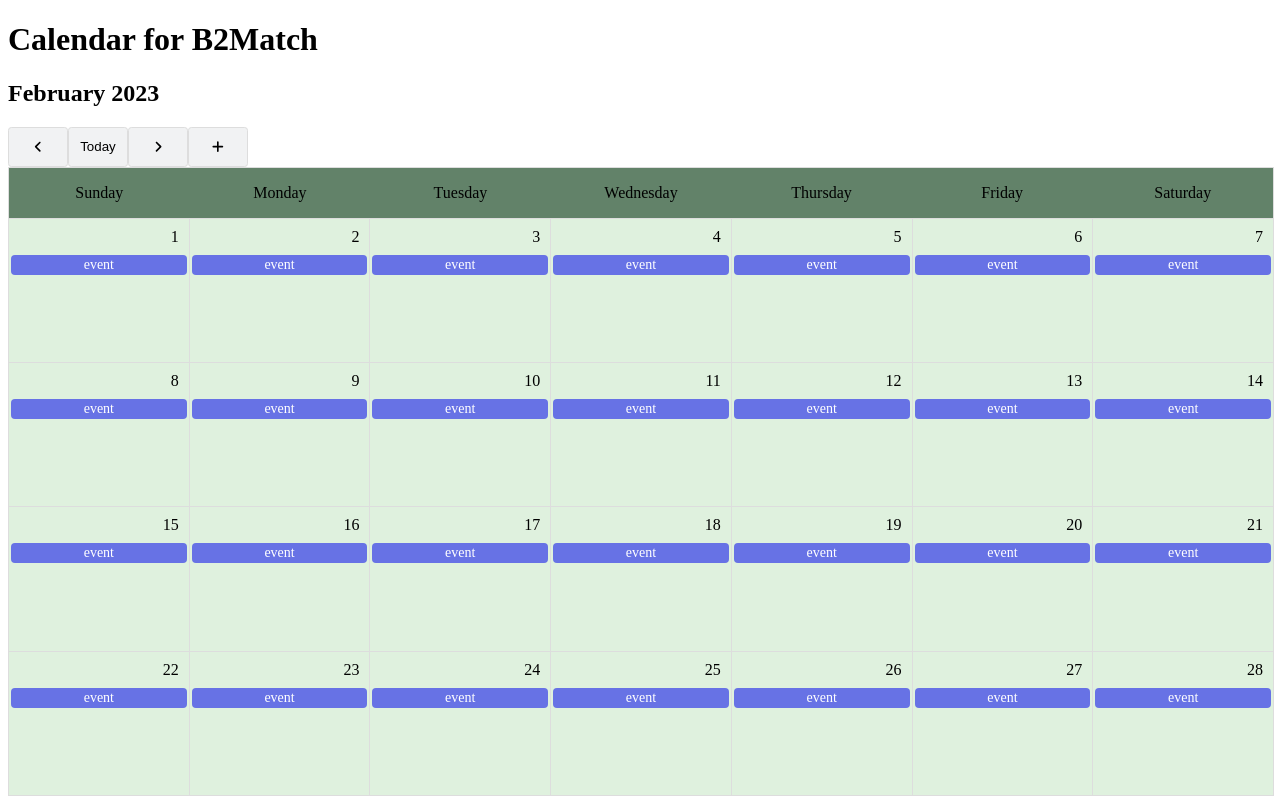
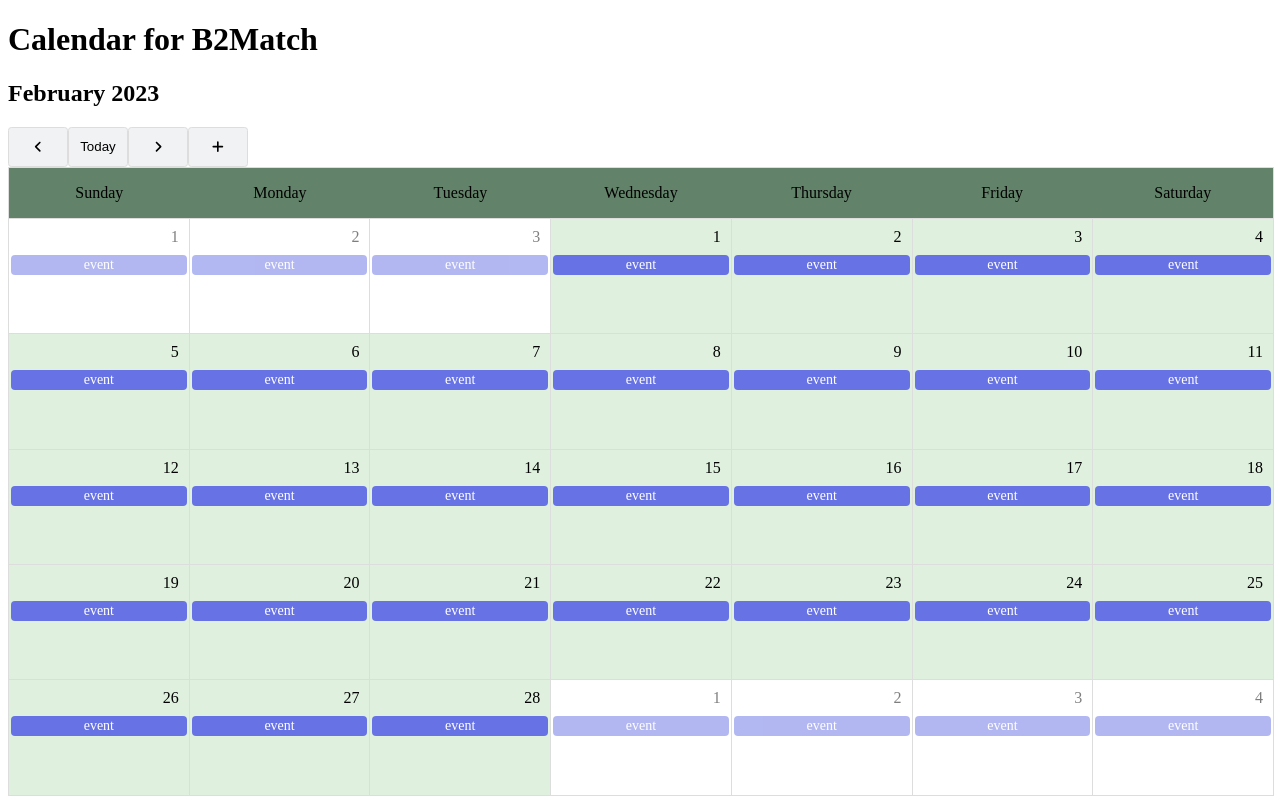
Before and after one commit to roberth6060/react-calender-app, a React (Create React App) app: page / in a window 1280 px wide. Built offline with nearby package versions, Linux system fonts and the light colour scheme.

Commit message:
fix calendar date for previous and current month

```diff
--- a/src/components/CalendarGrid/CalendarGrid.tsx
+++ b/src/components/CalendarGrid/CalendarGrid.tsx
@@ -6,10 +6,6 @@ import CalendarDate from "../common/CalendarDate/CalendarDate";
 export const CalendarGrid = ()=> {
 
     const { curDate} = useAppSelector((state)=> state.calendar);
-
-    const curDays =  Array.from(Array(moment(curDate).daysInMonth()).keys());
-     const prevDays =  Array.from(Array(moment(curDate).subtract(1, "month").daysInMonth()).keys());
-      const nextDays =  Array.from(Array(moment(curDate).add(1, "month").daysInMonth()).keys());
 
   let day = moment(curDate).startOf("month").format("dddd");
 
@@ -41,21 +37,25 @@ if (day === "Sunday") {
         offset =6;
           }
 
-          // Get moment at start date of previous month
-var prevMonth = moment(curDate).startOf('month');
-var prevMonthDays = prevMonth.daysInMonth();
+// Calc prev, current, next month days
+let curMonth = moment(curDate).startOf('month');
+let curMonthDays = curMonth.daysInMonth();
+let prevMonth = moment(curDate).add(1, "month").startOf('month');
+let prevMonthDays = prevMonth.daysInMonth();
+let nextMonth = moment(curDate).add(1, "month").startOf('month');
+let nextMonthDays = nextMonth.daysInMonth();
 
-// Array to collect dates of previous month
-var prevMonthDates = [];
 
-for (var i = 0; i < prevMonthDays; i++) {
-
-  // Calculate moment based on start of previous month, plus day offset
-  var prevMonthDay = prevMonth.clone().add(i, 'days').format("YYYY-MM-DD");
-
-  prevMonthDates.push(prevMonthDay);
+const createMonthDates = (totalDays: number, month: moment.Moment)=> {
+  // Array to collect dates of previous month
+  let prevMonthDates= [];
+  for (let i = 0; i < totalDays; i++) {
+    // Calculate moment based on start of previous month, plus day offset
+    let prevMonthDay = month.clone().add(i, 'days').format("YYYY-MM-DD");
+    prevMonthDates.push(prevMonthDay);
+  }
+  return prevMonthDates;
 }
-
 
 
  const  days = moment(curDate).daysInMonth();
@@ -69,33 +69,20 @@ for (var i = 0; i < prevMonthDays; i++) {
 let remainder = getRemainder(7, offset + days);
 
 
+const prevDays = createMonthDates(prevMonthDays, prevMonth);
+const nextDays = createMonthDates(nextMonthDays, nextMonth);
+console.log(nextDays);
 
-
-  const prevdaysCount = moment(curDate).subtract(1, "month").daysInMonth();
-  const nextsCount = moment(curDate).add(1, "month").daysInMonth();
-
-
-prevDays.splice(0, prevdaysCount-offset);
+prevDays.splice(0, prevMonthDays-offset);
 nextDays.splice(remainder);
-
 
 prevDays.reverse();
 
-for (let  i =0; i < prevDays.length; i++) {
-    console.log(prevDays)
-   curDays.unshift(prevDays[i]);
-}
-
-console.log("nextDays", nextDays);
-
-for (let  i =0; i < nextDays.length; i++) {
-   curDays.push(nextDays[i]);
-
-}
-console.log("prev ",prevMonthDates);
 
 return (
     <CalendarDates>
-        <CalendarDate days={prevMonthDates} type="today"/>
+        <CalendarDate days={prevDays} type="prev"/>
+        <CalendarDate days={createMonthDates(curMonthDays, curMonth)} type="today"/>
+        <CalendarDate days={nextDays} type="next"/>
     </CalendarDates>)
 }
--- a/src/store/features/CalendarSlice.ts
+++ b/src/store/features/CalendarSlice.ts
@@ -6,18 +6,18 @@ import moment from "moment";
 // Define a type for the slice state
 export interface CalendarState {
   curDate: string;
-  prevDate: string;
-  nextDate: string;
-  curDaysArray: Array<number>;
+  prevMonthDates: Array<string>;
+  nextMonthDates: Array<string>;
+  curMonthDates: Array<string>;
   eventArray: Array<number>;
 }
 
 // Define the initial state using that type
 const initialState: CalendarState = {
   curDate: moment().format("YYYY-MM-DD"),
-  prevDate: "",
-  nextDate: "",
-  curDaysArray: new Array(...Array(31)),
+  prevMonthDates: [],
+  nextMonthDates: [],
+  curMonthDates: [],
   eventArray: [],
 };
 
```
